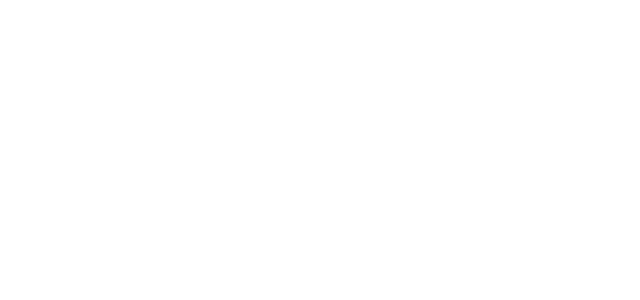
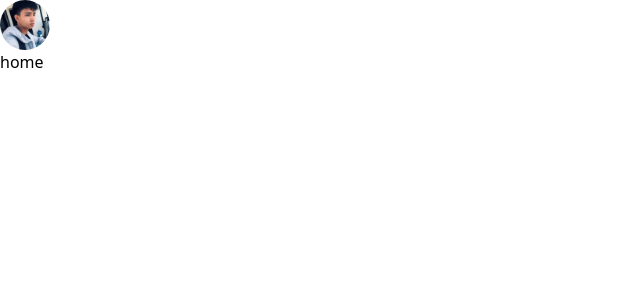
Before and after one commit to jasperayawan/nextjs-portfolio, a Next.js app: page / in a window 1280 px wide. Shown: the top 300 px of the page, without its empty margins (0-640 px from the left). Built offline with nearby package versions, Linux system fonts and the light colour scheme.

Commit message:
update header

```diff
--- a/app/layout.js
+++ b/app/layout.js
@@ -1,7 +1,8 @@
-
+import '@styles/globals.css'
+import Nav from '@components/Nav';
 
 export const metadata = {
-  title: 'Create Next App',
+  title: 'Jasper Ayawan - Software Engineer',
   description: 'Generated by create next app',
 }
 
@@ -9,7 +10,8 @@
   return (
     <html lang="en">
       <body>
-        <main>
+        <main className='app'>
+          <Nav />
           {children}
         </main>
       </body>
--- a/app/page.js
+++ b/app/page.js
@@ -2,7 +2,7 @@
 export default function Home(){
   return(
     <main>
-
+      home
     </main>
   )
 }
--- a/components/Nav.jsx
+++ b/components/Nav.jsx
@@ -1,11 +1,19 @@
+'use client'
+
 import Link from 'next/link';
 import Image from 'next/image'
 
 export default function Nav(){
     return(
         <nav className="flex justify-between f-full">
-            <Link>
-
+            <Link href="/">
+                <Image
+                    src='/assets/images/jasko.jpg'
+                    alt='my profile'
+                    width={50}
+                    height={50}
+                    className='rounded-full'
+                />
             </Link>
         </nav>
     )
--- a/jsconfig.json
+++ b/jsconfig.json
@@ -1,7 +1,7 @@
 {
   "compilerOptions": {
     "paths": {
-      "@/*": ["./*"]
+      "@*": ["./*"]
     }
   }
 }
--- /dev/null
+++ b/styles/globals.css
@@ -0,0 +1,3 @@
+@tailwind base;
+@tailwind components;
+@tailwind utilities;
```
Also changed, not shown: public/assets/images/jasko.jpg (added).
